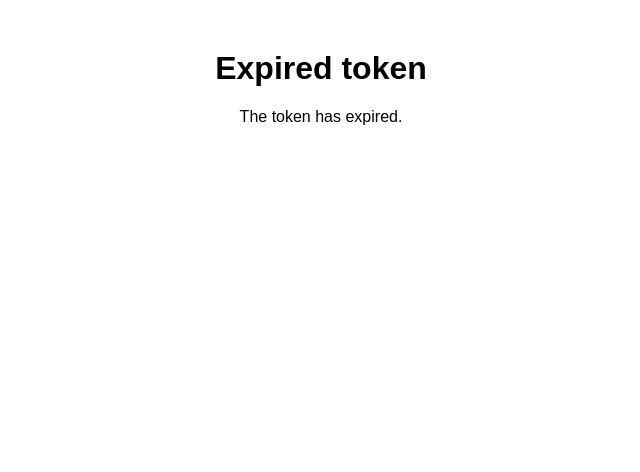
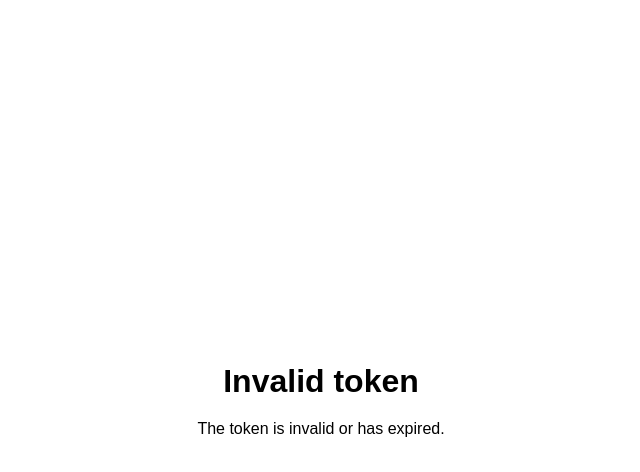
Before and after one commit to Danshert/backend-template-node-postgres, a website: page src/presentation/html/expiredToken.html in a window 1280 px wide. Shown: the whole page, without its empty margins (319-959 px from the left). Drawn offline with Linux system fonts and the light colour scheme.

Commit message:
Update expiredToken.html

```diff
--- a/src/presentation/html/expiredToken.html
+++ b/src/presentation/html/expiredToken.html
@@ -6,15 +6,36 @@
 		<title>Expired token</title>
 	</head>
 	<style>
+		* {
+			margin: 0;
+			padding: 0;
+			box-sizing: border-box;
+		}
+
 		body {
+			height: 100vh;
+			font-family: Arial, Helvetica, sans-serif;
+		}
+
+		main {
+			padding: 0;
+			height: 100%;
+			display: flex;
+			flex-direction: column;
+			align-items: center;
+			justify-content: center;
 			text-align: center;
-			margin-top: 50px;
-			font-family: Arial, Helvetica, sans-serif;
+		}
+
+		h1 {
+			margin-bottom: 20px;
 		}
 	</style>
 	<body>
-		<h1>Expired token</h1>
+		<main>
+			<h1>Invalid token</h1>
 
-		<p>The token has expired.</p>
+			<p>The token is invalid or has expired.</p>
+		</main>
 	</body>
 </html>
```
